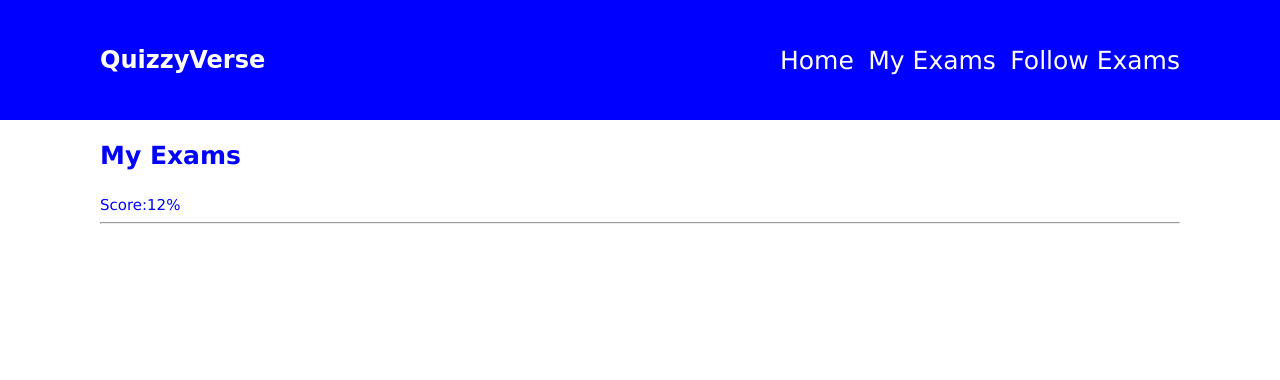
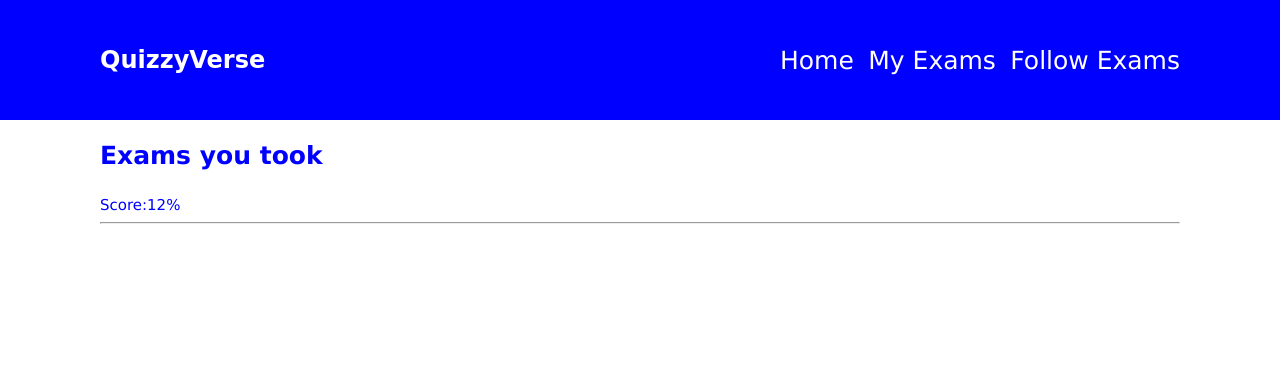
Before and after one commit to Crane04/quizzyverse, a Django app: page /followexams in a window 1280 px wide. Shown: the top 380 px of the page. Run offline with Django 4.2, Linux system fonts and the light colour scheme; a user stored in the database is signed in; data comes from the database, SQL or seed files in the repository.

Commit message:
corrected typo error

```diff
--- a/templates/follow-exams.html
+++ b/templates/follow-exams.html
@@ -15,7 +15,7 @@
     {% include 'extensions/header.html' %}
 
     <section id="container">
-        <h1>My Exams</h1>
+        <h1>Exams you took</h1>
         <section">
             {% for exam in f_exams %}
             <section>
```
